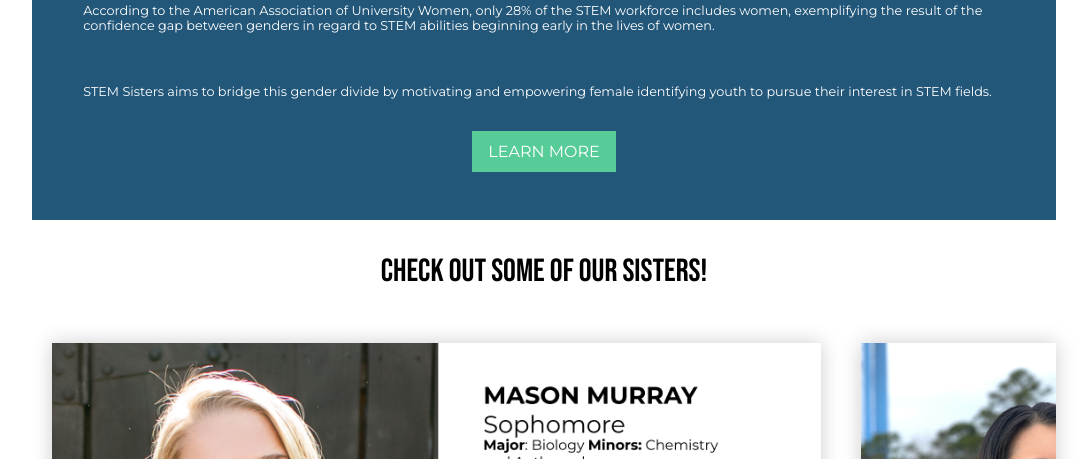
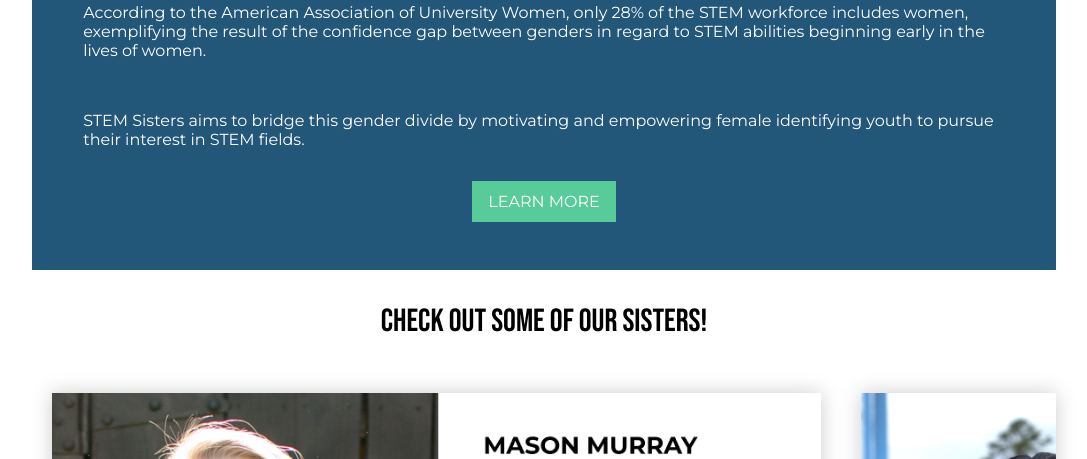
Before and after one commit to halliegbell/github.io, a plain HTML site: page index.html in a window 1280 px wide. Shown: the part 641-1100 px from the top of the page, without its empty margins (96-1183 px from the left). Drawn offline with Linux system fonts and the light colour scheme.

Commit message:
Update styles.css

```diff
--- a/css/styles.css
+++ b/css/styles.css
@@ -792,7 +792,7 @@ a {
     .missionarea p {
       font-family: 'Montserrat', sans serif;
       text-align: left;
-      font-size: .8rem;
+      font-size: 1rem;
       margin-bottom: 2rem;
       padding-left: .2rem;
       padding-right: .2rem;
@@ -879,7 +879,7 @@ a {
     .main p{
       font-family: 'Montserrat', sans serif;
       text-align: left;
-      font-size: .8rem;
+      font-size: 1rem;
       margin-bottom: 2rem;
       padding-left: .2rem;
       padding-right: .2rem;
```
